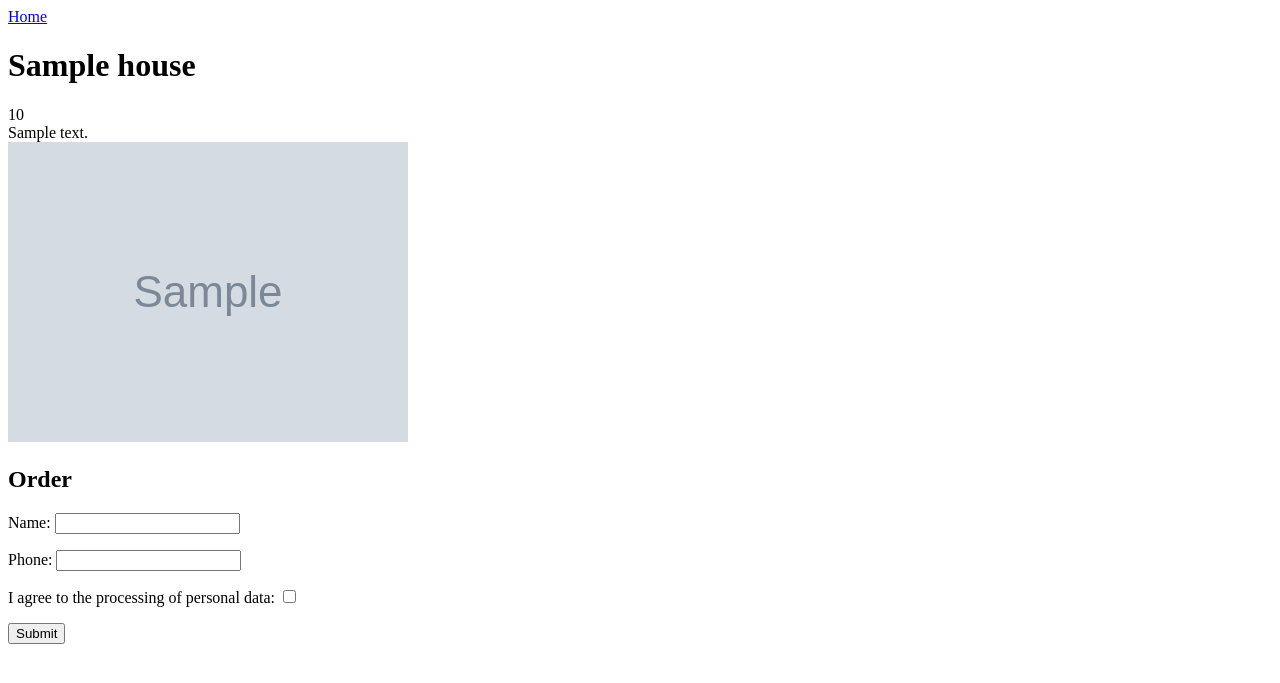
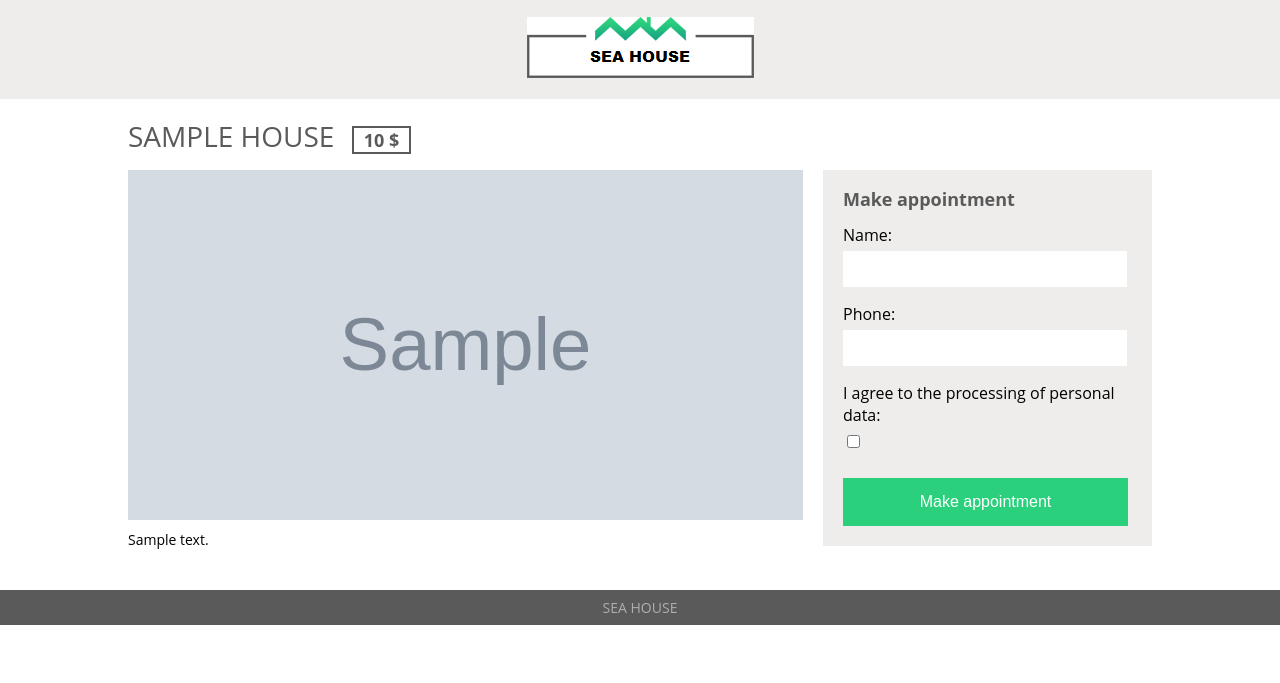
Before and after one commit to PvlRusMtl/sea_house, a Django app: page /1 in a window 1280 px wide. Shown: the top 683 px of the page. Run offline with Django 3.2, Linux system fonts and the light colour scheme; tables that the repository leaves empty hold one stand-in row (values such as "Sample post"); grey boxes marked "Sample" are stand-in pictures; some libraries are stand-ins or nearby versions.

Commit message:
4th commit

```diff
--- a/houses/templates/houses/house_detail.html
+++ b/houses/templates/houses/house_detail.html
@@ -1,29 +1,34 @@
-{% extends 'index.html' %}
-{% load  thumbnail %}
+{% extends "index.html" %}
+{% load humanize %}
+
+{% block html_title %}
+    House {{ house.name }}
+{% endblock %}
 
 {% block application %}
-<a href="{% url 'home' %}">Home</a>
-    <div>
-        <h1>{{ house.name }}</h1>
-        <div>{{ house.price }}</div>
-        <div>{{ house.description }}</div>
+    <div class="house-detail">
+        <h2 class="house-name">{{ house.name }} <span class="price">{{ house.price|intcomma }} $</span></h2>
+        <div class="house">
+            {% if house.image %}
+                <img src="{{ house.image.url }}" alt="{{ house.name }}">
+            {% endif %}
 
-        {% thumbnail house.image "650x400" crop='center' as im %}
-            <img src="{{ im.url }}" alt="House {{ house.name }}">
-        {% endthumbnail %}
+            <div class="description">{{ house.description }}</div>
         </div>
 
-    <h2>Order</h2>
-    {% if sent %}
-        <p>Thank you! Your order is received</p>
+        <div class="order">
+            <h2>Make appointment</h2>
+
+            {% if sended %}
+                Thank you! Your appointment is done.
             {% endif %}
 
-    <form method="post">
+            <form action="" method="post" class="order-form">
                 {% csrf_token %}
                 {{ form.as_p }}
-        <button type="submit">Submit</button>
+                <input type="submit" value="Make appointment">
             </form>
-
+        </div>
+    </div>
+    <div style="clear: both"></div>
 {% endblock %}
-
-<h2>Reviews</h2>
--- /dev/null
+++ b/static/css/styles.css
@@ -0,0 +1,220 @@
+html, body {
+    margin: 0;
+    padding: 0;
+    font-family: "Open Sans";
+}
+
+header {
+    height: 60px;
+    padding: 17px 0 22px 0;
+    background-color: #eeedec;
+    margin-bottom: 20px;
+}
+
+header .logo {
+    width: 227px;
+    height: 61px;
+    margin: 0 auto;
+    display: block;
+}
+
+.houses {
+    width: 1024px;
+    margin: 0 auto;
+}
+
+.houses .house {
+    float: left;
+    width: 325px;
+    margin-right: 20px;
+    display: block;
+    height: 270px;
+    margin-bottom: 20px;
+}
+
+.houses .house:nth-child(3n+3) {
+    margin-right: 0;
+}
+
+.houses .house .img {
+    width: 325px;
+    height: 200px;
+    display: block;
+}
+
+.houses .house .img img {
+    width: 325px;
+    height: 200px;
+}
+
+.houses .house h2 {
+    font-size: 18px;
+    line-height: 18px;
+    height: 20px;
+    margin-bottom: 5px;
+    color: #5a5a5a;
+    font-weight: normal;
+    text-align: center;
+    text-transform: uppercase;
+}
+
+.houses .house h2 a {
+    color: #5a5a5a;
+    text-decoration: none;
+}
+
+.houses .house .price {
+    font-size: 14px;
+    font-weight: bold;
+    text-align: center;
+    color: #5a5a5a;
+}
+
+footer {
+    height: 35px;
+    line-height: 36px;
+    background-color: #5a5a5a;
+    text-align: center;
+    text-transform: uppercase;
+    color: #aeaeae;
+    margin: 0;
+    padding: 0;
+    font-size: 14px;
+}
+
+.search-form {
+    width: 800px;
+    display: block;
+    margin: 0 auto 30px auto;
+}
+
+.search-form p {
+    float: left;
+}
+
+.search-form input[type=number] {
+    border: 1px solid #f0efee;
+    width: 100px;
+    padding: 5px;
+    margin-right: 10px;
+}
+
+.search-form input[type=submit] {
+    background-color: #2bd07c;
+    padding: 5px 10px;
+    font-weight: bold;
+    color: white;
+    font-size: 14px;
+    margin-top: 17px;
+    margin-left: 20px;
+    border: 0;
+}
+
+.search-form select {
+    border: 1px solid #f0efee;
+    width: 150px;
+    padding: 5px;
+    margin-right: 10px;
+    font-size: 14px;
+}
+
+.search-form .h {
+    margin-right: 15px;
+}
+
+.search-form label {
+    color: #5a5a5a;
+    font-weight: normal;
+}
+
+.house-name {
+    font-size: 28px;
+    line-height: 28px;
+    height: 28px;
+    margin-bottom: 20px;
+    color: #5a5a5a;
+    font-weight: normal;
+    text-align: left;
+    text-transform: uppercase;
+}
+
+.house-name .price {
+    font-weight: bold;
+    border: 2px solid #5a5a5a;
+    color: #5a5a5a;
+    font-size: 18px;
+    line-height: 24px;
+    height: 24px;
+    padding: 0 10px;
+    margin-left: 10px;
+}
+
+.house-detail {
+    width: 1024px;
+    margin: 0 auto 20px auto;
+}
+
+.house-detail .house {
+    float: left;
+    width: 675px;
+}
+
+.house-detail .order {
+    float: left;
+    margin-left: 20px;
+}
+
+.house-detail .house img {
+    width: 675px;
+    height: 350px;
+    display: block;
+    margin-bottom: 10px;
+}
+
+.house-detail .house .description {
+    font-size: 14px;
+    line-height: 20px;
+    margin-bottom: 40px;
+}
+
+.house-detail .order {
+    background-color: #eeedec;
+    width: 289px;
+    padding: 5px 20px;
+}
+
+.house-detail .order h2 {
+    font-size: 18px;
+    line-height: 18px;
+    height: 18px;
+    color: #5a5a5a;
+}
+
+.order-form p {
+    margin-bottom: 5px;
+}
+
+.order-form label {
+    display: block;
+    margin-bottom: 5px;
+}
+
+.order-form input[type=text] {
+    padding: 10px 7px;
+    width: 270px;
+    border: 0;
+    font-size: 14px;
+}
+
+.order-form input[type=submit] {
+    width: 285px;
+    padding: 15px 0;
+    border: 0;
+    font-size: 16px;
+    color: white;
+    text-align: center;
+    background-color: #2bd07c;
+    margin-bottom: 15px;
+    cursor: pointer;
+    margin-top: 20px;
+}
--- /dev/null
+++ b/templates/footer.html
@@ -0,0 +1,3 @@
+<footer>
+    Sea house
+</footer>
--- /dev/null
+++ b/templates/header.html
@@ -0,0 +1,2 @@
+{% load static %}
+<header><a href="{% url 'home' %}" class="logo"><img src="{% static 'images/logo.png' %}" alt="Sea house"></a></header>
--- a/templates/index.html
+++ b/templates/index.html
@@ -1,14 +1,16 @@
-<!DOCTYPE html>
+<!DOCTYPE html>{% load static %}
 <html lang="en">
 <head>
     <meta charset="UTF-8">
     <meta http-equiv="X-UA-Compatible" content="IE=edge">
     <meta name="viewport" content="width=device-width, initial-scale=1.0">
-    <title>Sea house</title>
+    <title>{% block html_title %}Sea house{% endblock %}</title>
+    <link rel="stylesheet" type="text/css" href="{% static 'css/styles.css' %}">
+    <link rel="stylesheet" href="{% static 'css/styles.css' %}">
 </head>
 <body>
-    {% block  application %}
-
-    {% endblock %}
+    {% include "header.html" %}
+    {% block  application %}{% endblock %}
+    {% include "footer.html" %}
 </body>
 </html>
```
Also changed, not shown: houses/templates/houses/houses_list.html (+17 -12 lines), sea_house/settings.py (+6 -1 lines), static/images/logo.png (added). Lines whose indentation alone changed are shown as unchanged.
